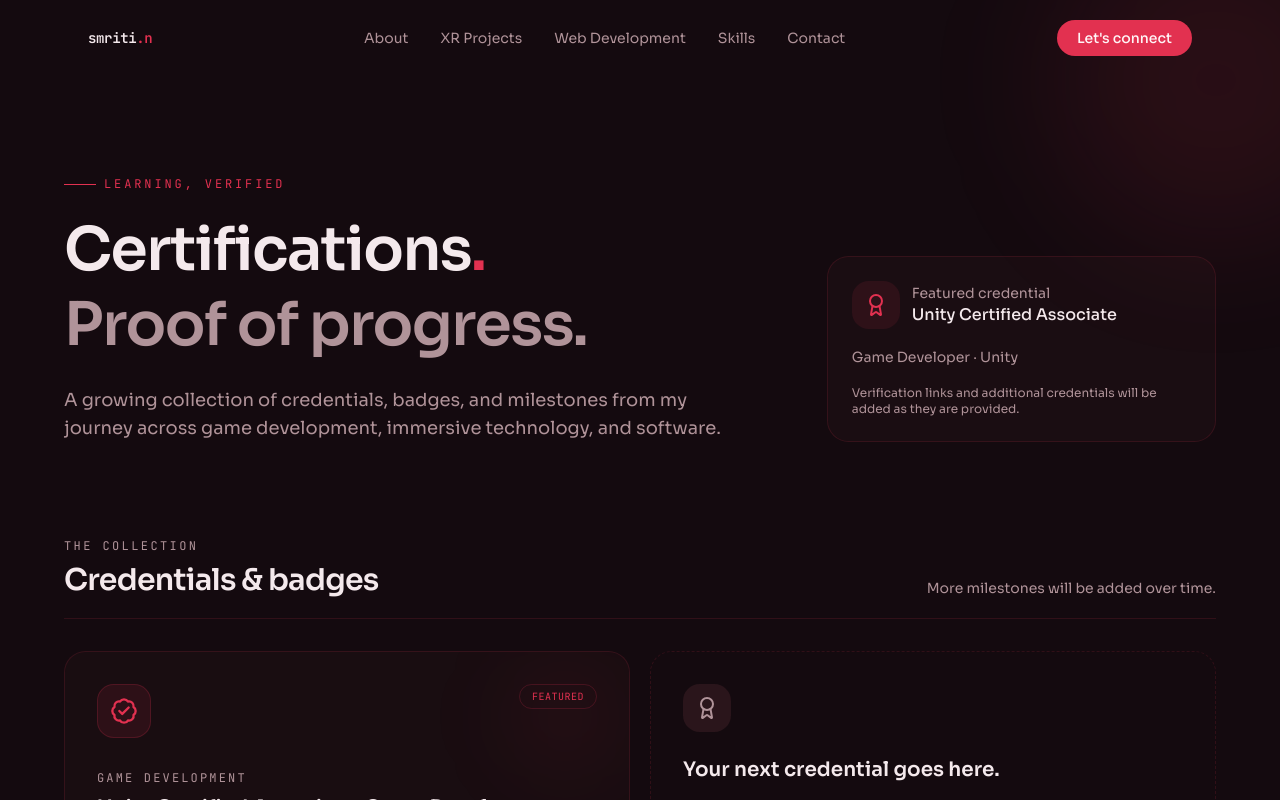
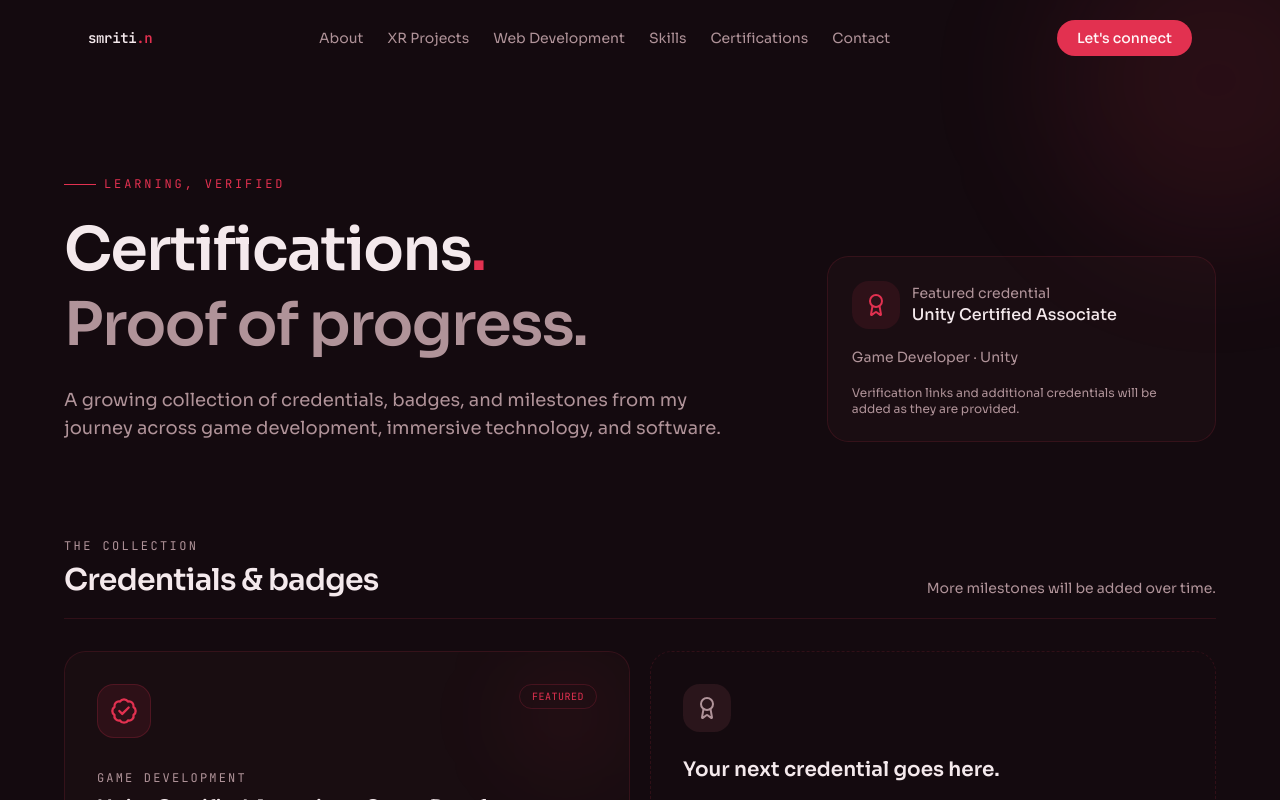
Before and after one commit to smritinukula16/smriti-portfolio, a Next.js app: page /certifications in a window 1280 px wide. Shown: the top 800 px of the page. Built offline with nearby package versions, Linux system fonts and the light colour scheme.

Commit message:
Add certifications link to navigation

```diff
--- a/components/navbar.tsx
+++ b/components/navbar.tsx
@@ -5,11 +5,12 @@ import { Menu, X } from 'lucide-react'
 import { cn } from '@/lib/utils'
 
 const links = [
-  { label: 'About', href: '#about' },
-  { label: 'XR Projects', href: '#xr-projects' },
-  { label: 'Web Development', href: '#web-development' },
-  { label: 'Skills', href: '#skills' },
-  { label: 'Contact', href: '#contact' },
+  { label: 'About', href: '/#about' },
+  { label: 'XR Projects', href: '/#xr-projects' },
+  { label: 'Web Development', href: '/#web-development' },
+  { label: 'Skills', href: '/#skills' },
+  { label: 'Certifications', href: '/certifications' },
+  { label: 'Contact', href: '/#contact' },
 ]
 
 export function Navbar() {
@@ -31,11 +32,11 @@ export function Navbar() {
       )}
     >
       <nav className="mx-auto flex max-w-6xl items-center justify-between px-6">
-        <a href="#top" className="font-mono text-sm font-semibold tracking-tight text-foreground">
+        <a href="/#top" className="font-mono text-sm font-semibold tracking-tight text-foreground">
           smriti<span className="text-primary">.n</span>
         </a>
 
-        <ul className="hidden items-center gap-8 md:flex">
+        <ul className="hidden items-center gap-6 lg:flex">
           {links.map((link) => (
             <li key={link.href}>
               <a href={link.href} className="text-sm text-muted-foreground transition-colors hover:text-foreground">
@@ -46,7 +47,7 @@ export function Navbar() {
         </ul>
 
         <a
-          href="#contact"
+          href="/#contact"
           className="hidden rounded-full bg-primary px-5 py-2 text-sm font-medium text-primary-foreground transition-transform hover:scale-105 md:inline-flex"
         >
           Let&apos;s connect
@@ -55,15 +56,16 @@ export function Navbar() {
         <button
           type="button"
           aria-label={open ? 'Close menu' : 'Open menu'}
+          aria-expanded={open}
           onClick={() => setOpen((v) => !v)}
-          className="text-foreground md:hidden"
+          className="text-foreground lg:hidden"
         >
           {open ? <X className="size-6" /> : <Menu className="size-6" />}
         </button>
       </nav>
 
       {open ? (
-        <div className="glass mt-3 border-t border-border md:hidden">
+        <div className="glass mt-3 border-t border-border lg:hidden">
           <ul className="mx-auto flex max-w-6xl flex-col gap-1 px-6 py-4">
             {links.map((link) => (
               <li key={link.href}>
```
